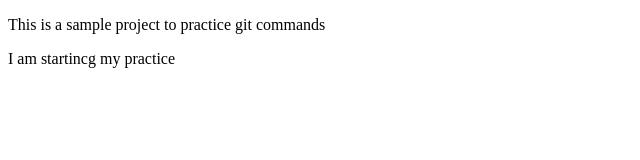
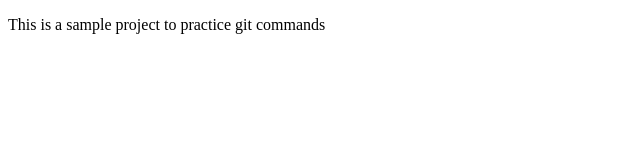
Before and after one commit to KNAGAPRUDHVI/Practice, a plain HTML site: page index.html in a window 1280 px wide. Shown: the whole page, without its empty margins (0-640 px from the left). Drawn offline with Linux system fonts and the light colour scheme.

Commit message:
updated index

```diff
--- a/index.html
+++ b/index.html
@@ -6,6 +6,5 @@
 </head>
 <body>
 <p>This is a sample project to practice git commands</p>
-<p>I am startincg my practice</p>
 </body>
 </html>
```
